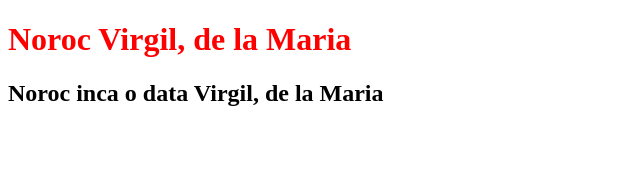
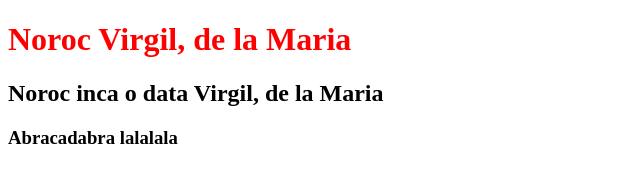
Before and after one commit to VirgiliuVV/5Noiembrie, a plain HTML site: page index.html in a window 1280 px wide. Shown: the whole page, without its empty margins (0-640 px from the left). Drawn offline with Linux system fonts and the light colour scheme.

Commit message:
Am adaugat heading3

```diff
--- a/index.html
+++ b/index.html
@@ -9,7 +9,7 @@
 
 <h1 class="h1Color">Noroc Virgil, de la Maria</h1>
 <h2>Noroc inca o data Virgil, de la Maria</h2>
-
+<h3>Abracadabra lalalala</h3>
 <script src="script/script.js"></script>
 </body>
 </html>
```
